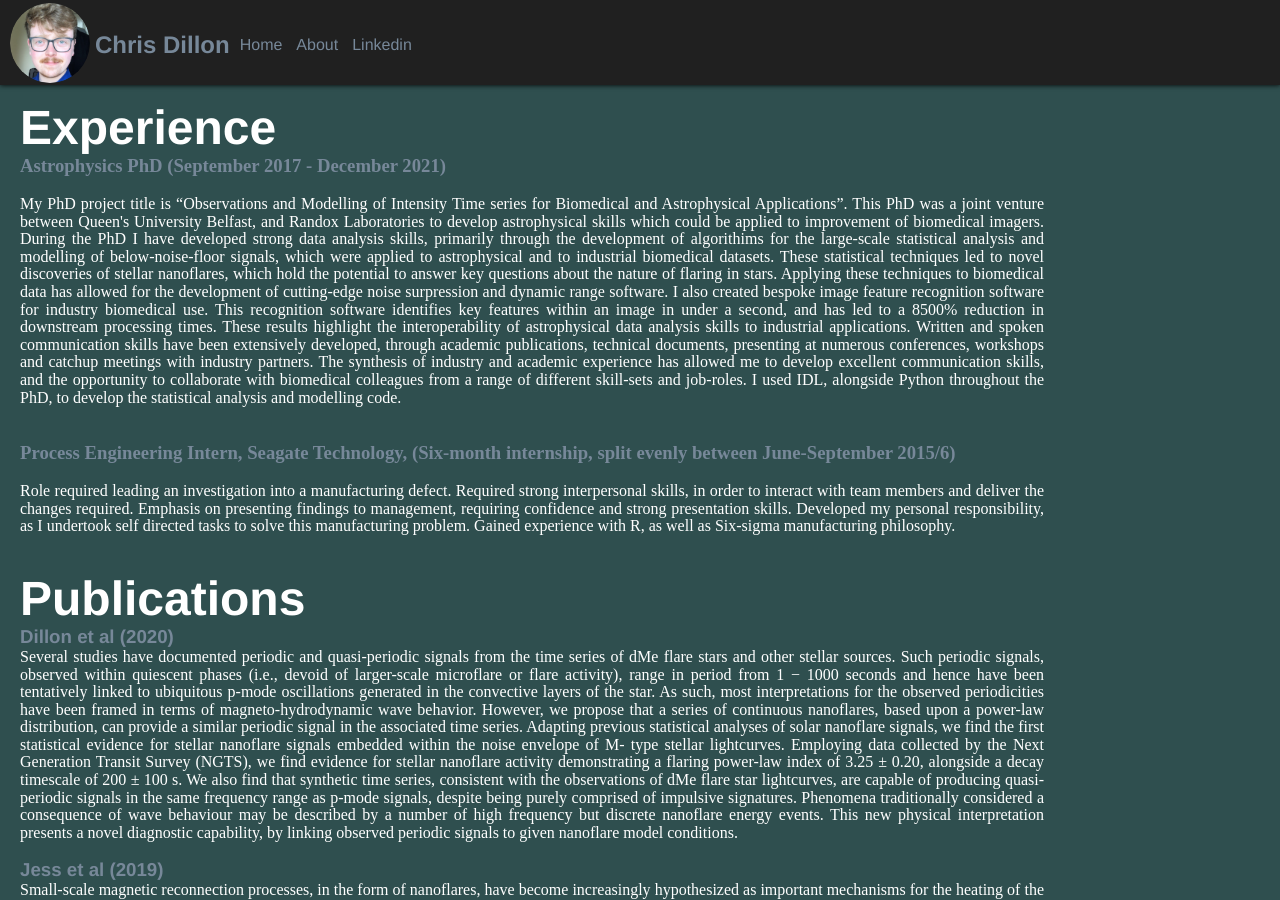
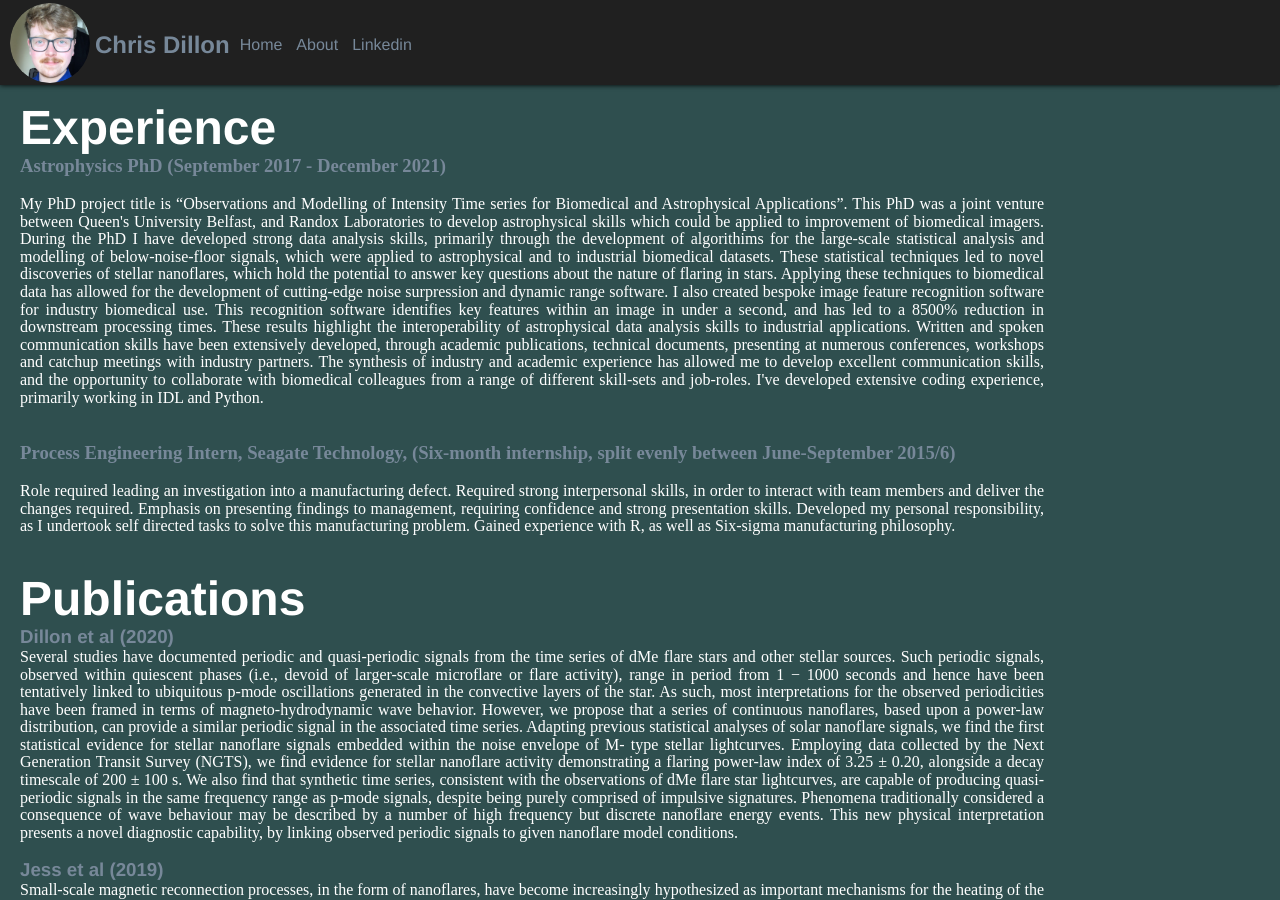
Before and after one commit to ChristopherJohnDillon/ChrisDillon.github.io, a Jekyll site: the page built from index.html, in a window 1280 px wide and 900 px high. Built offline with Jekyll 4.4.1, drawn with Linux system fonts in a browser that asks for light colours.

Commit message:
Update index.html

```diff
--- a/index.html
+++ b/index.html
@@ -27,8 +27,9 @@ Written and spoken communication skills have been extensively developed, through
 technical documents, presenting at numerous conferences,
 workshops and catchup meetings with industry partners.
 The synthesis of industry and academic experience has allowed me to develop excellent communication skills, and the opportunity to collaborate with
-biomedical colleagues from a range of different skill-sets and job-roles. I used IDL, alongside Python throughout the PhD, to develop the
-statistical analysis and modelling code.</p>
+biomedical colleagues from a range of different skill-sets and job-roles.
+I've developed extensive coding experience, primarily working in IDL and Python.
+  </p>
 
 <br>
 <br>
```
